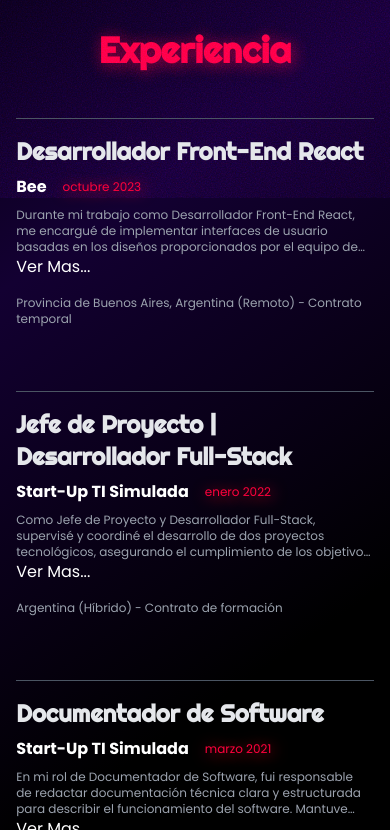
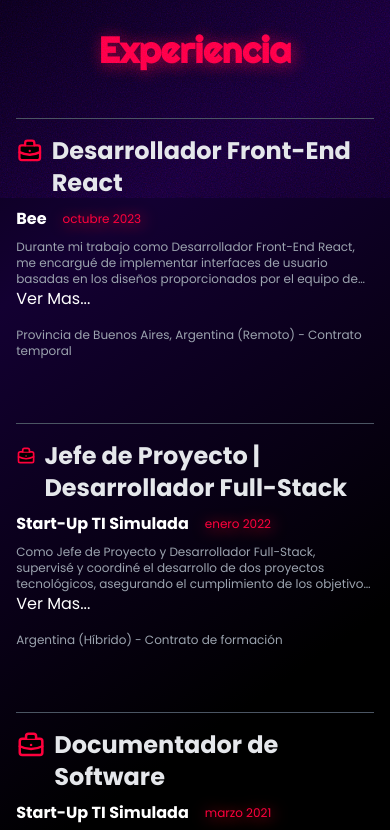
Before and after one commit to jaiiirot/portafolio-jairotumiri, an Astro site: page / in a window 390 px wide. Shown: the part 646-1476 px from the top of the page. Built offline with nearby package versions, Linux system fonts and the light colour scheme; Astro itself is replaced by a stand-in of ours.

Commit message:
add: responsive design

```diff
--- a/src/components/CardTimeLine.astro
+++ b/src/components/CardTimeLine.astro
@@ -1,6 +1,6 @@
 ---
 import ButtonAction from "./ButtonAction.astro";
-
+import IconWork from "./icons/Work.astro";
 const {
   titulo,
   empresa,
@@ -15,21 +15,31 @@ const {
 
 <article class="relative w-full">
   <hr class="border-gray-600" />
-  <h4 class="family-title text-2xl sm:text-3xl font-bold text-gray-200 mt-4 ">
+  <h4
+    class="family-title text-2xl sm:text-3xl font-bold text-gray-200 mt-4 flex gap-2"
+  >
+    <IconWork clase="size-8" />
+    <span>
       {titulo}
+    </span>
   </h4>
   <div class="flex gap-4 w-full mt-2 items-center">
     <h6 class="text-base sm:text-2xl font-bold">{empresa}</h6>
-    <p class="text-xs sm:text-base text-[#FF003D]" style="text-shadow: 2px 2px 15px #ff003c;">
+    <p
+      class="text-xs sm:text-base text-[#FF003D]"
+      style="text-shadow: 2px 2px 15px #ff003c;"
+    >
       {periodo}
     </p>
   </div>
 
   <div class="flex flex-col gap-4 mt-2">
     <div>
-      <p class="text-gray-400 text-xs sm:text-sm line-clamp-3 text-balance descripcionJobs">{descripcion}</p><span
-        class="haddleMasDescripcion">Ver Mas...</span
+      <p
+        class="text-gray-400 text-xs sm:text-sm line-clamp-3 text-balance descripcionJobs"
       >
+        {descripcion}
+      </p><span class="haddleMasDescripcion">Ver Mas...</span>
     </div>
     <div class="flex justify-between gap-4">
       <p class="text-gray-400 text-xs">{ubicacion} - {tipoContrato}</p>
@@ -38,21 +48,24 @@ const {
 </article>
 
 <script>
-  const leerMasDescripcion = Array.from(document.querySelectorAll(".haddleMasDescripcion"));
+  const leerMasDescripcion = Array.from(
+    document.querySelectorAll(".haddleMasDescripcion")
+  );
   let stateMas = false;
   if (leerMasDescripcion) {
     leerMasDescripcion.forEach((e: Element, i: number) => {
       e.addEventListener("click", () => {
         stateMas = !stateMas;
-      const descripcionElement = document.querySelectorAll(".descripcionJobs");
+        const descripcionElement =
+          document.querySelectorAll(".descripcionJobs");
         if (stateMas) {
           e.textContent = "Ver Menos...";
           descripcionElement[i].classList.remove("line-clamp-3");
-      }else{
-        e.textContent = "Ver Mas..."
+        } else {
+          e.textContent = "Ver Mas...";
           descripcionElement[i].classList.add("line-clamp-3");
         }
-    })
+      });
     });
   }
 </script>
--- /dev/null
+++ b/src/components/icons/Work.astro
@@ -0,0 +1,22 @@
+---
+interface Props {
+    clase: string;
+}
+const {clase} = Astro.props;
+---
+<svg
+  xmlns="http://www.w3.org/2000/svg"
+  viewBox="0 0 24 24"
+  stroke="#FF003D"
+  stroke-linecap="round"
+  stroke-linejoin="round"
+  stroke-width="2"
+  class={clase}
+>
+  <path
+    d="M3 7m0 2a2 2 0 0 1 2 -2h14a2 2 0 0 1 2 2v9a2 2 0 0 1 -2 2h-14a2 2 0 0 1 -2 -2z"
+  ></path>
+  <path d="M8 7v-2a2 2 0 0 1 2 -2h4a2 2 0 0 1 2 2v2"></path>
+  <path d="M12 12l0 .01"></path>
+  <path d="M3 13a20 20 0 0 0 18 0"></path>
+</svg>
```
Lines whose indentation alone changed are shown as unchanged.
